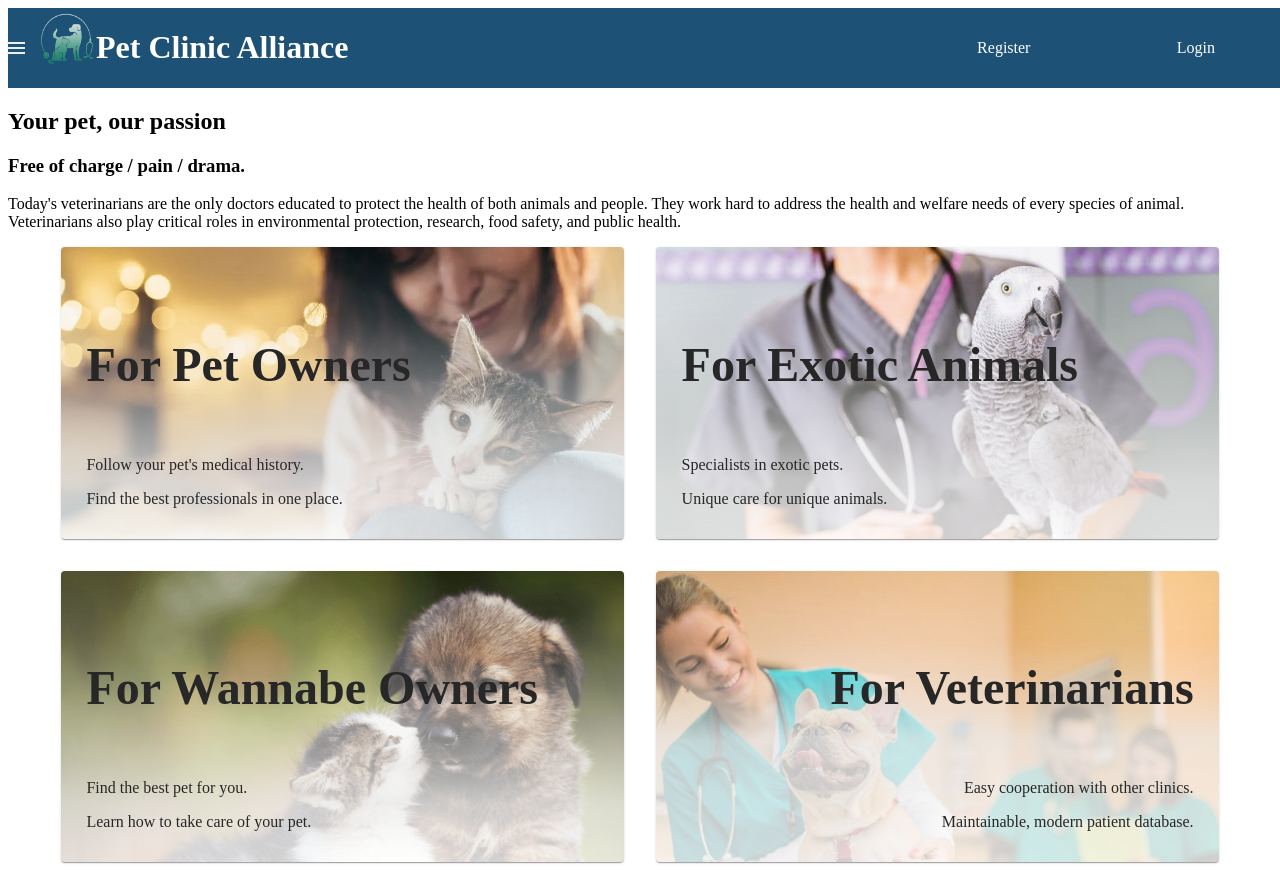
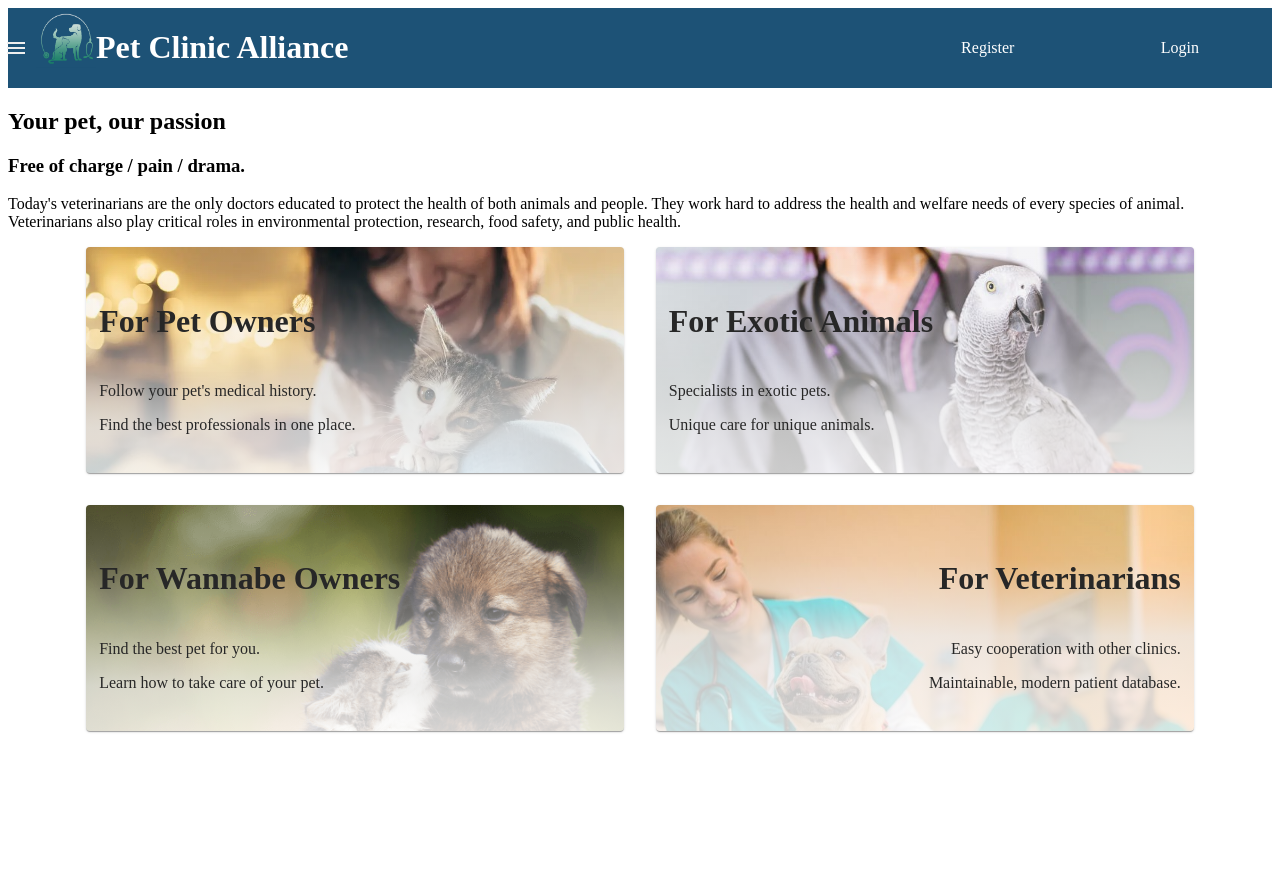
Before and after one commit to gfa-cc-after/StudyGroup_1_PET_Clinic_Frontend-main, a React (Vite) app: page / in a window 1280 px wide. After the commit the page ends 800 px from the top, so only its background shows below. Built offline with nearby package versions, Linux system fonts and the light colour scheme; no server answers.

Commit message:
style: adjust card styles

```diff
--- a/src/components/LandingPage/LandingPage.css
+++ b/src/components/LandingPage/LandingPage.css
@@ -1,7 +1,7 @@
 .MuiCard-root {
     width: 80vw;
-    height: 15vh;
-    padding: 2vw;
+    height: 30vh;
+    padding: 1vw;
 
     h4 {
         font-size: 2rem;
@@ -13,10 +13,10 @@
 @media only screen and (min-width: 768px) {
     .MuiCard-root {
         width: 40vw;
-        height: 30vh;
+        height: 25vh;
 
         h4 {
-            font-size: 3rem;
+            font-size: 2rem;
         }
     }
 }
--- a/src/components/NavBar/NavBar.css
+++ b/src/components/NavBar/NavBar.css
@@ -5,7 +5,6 @@
 
 .navbar {
     background-color: var(--secondary-color);
-    width: 100vw;
     display: flex;
     align-items: center;
     justify-content: space-between;
--- a/src/main.jsx
+++ b/src/main.jsx
@@ -23,16 +23,16 @@ ReactDOM.createRoot(document.getElementById('root')).render(
         <Route exact path="/register" element={<RegistrationForm />} />
         <Route exact path="/login" element={<LoginForm />} />
         <Route exact path="/user/home" element={<UserHome />} />
-        <Route exact path='/user/messages' element={<Messages />}></Route>
+        <Route exact path='/user/messages' element={<Messages />} />
         <Route exact path="/user/pet" element={<AddPetForm />} />
         <Route path="/admin/*" element={<AdminRoot />}>
-          <Route path='messages' element={<Messages />}></Route>
-          <Route path='home' element={<ClinicManagement />}></Route>
-          <Route path='clinics' element={<ClinicManagement />}></Route>
-          <Route exact path='users' element={<h1>User Management</h1>}></Route>
-          <Route exact path='pets' element={<h1>Pet Management</h1>}></Route>
-          <Route exact path='stats' element={<h1>Statistics</h1>}></Route>
-          <Route exact path='support' element={<h1>Developments support</h1>}></Route>
+          <Route path='messages' element={<Messages />} />
+          <Route path='home' element={<ClinicManagement />} />
+          <Route path='clinics' element={<ClinicManagement />} />
+          <Route exact path='users' element={<h1>User Management</h1>} />
+          <Route exact path='pets' element={<h1>Pet Management</h1>} />
+          <Route exact path='stats' element={<h1>Statistics</h1>} />
+          <Route exact path='support' element={<h1>Developments support</h1>} />
         </Route>
         <Route exact path="/profile" element={<ProfilePage />} />
       </Routes>
```
